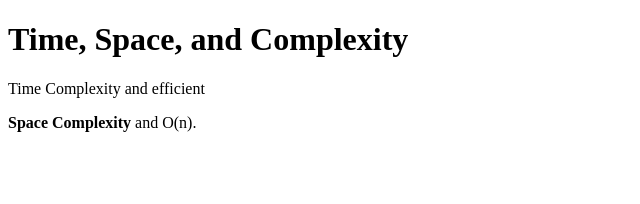
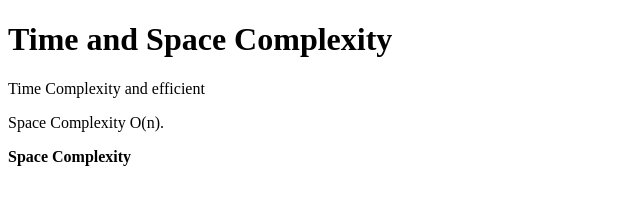
Before and after one commit to acciojob/time-and-space-complexity-tilak-c, a website: page main.html in a window 1280 px wide. Shown: the whole page, without its empty margins (0-640 px from the left). Drawn offline with Linux system fonts and the light colour scheme.

Commit message:
created a submission

```diff
--- a/main.html
+++ b/main.html
@@ -8,10 +8,10 @@
 
 <body>
 	<!-- the entire body must be written by student -->
-	<h1>Time, Space, and Complexity</h1>
+	<h1>Time and Space Complexity</h1>
 	<p>Time Complexity and efficient</p>
-	<p><b>Space Complexity</b> and O(n).</p>
-
+	<p>Space Complexity O(n).</p>
+	<b>Space Complexity</b>
 	<script type="text/javascript" src="./script.js">
 </script>
 
```
